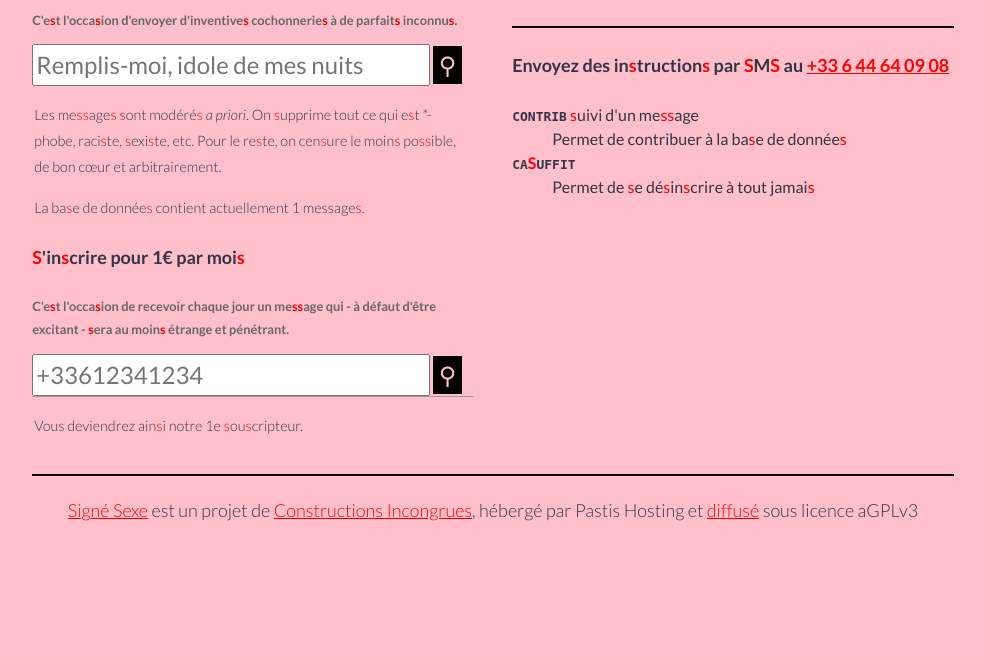
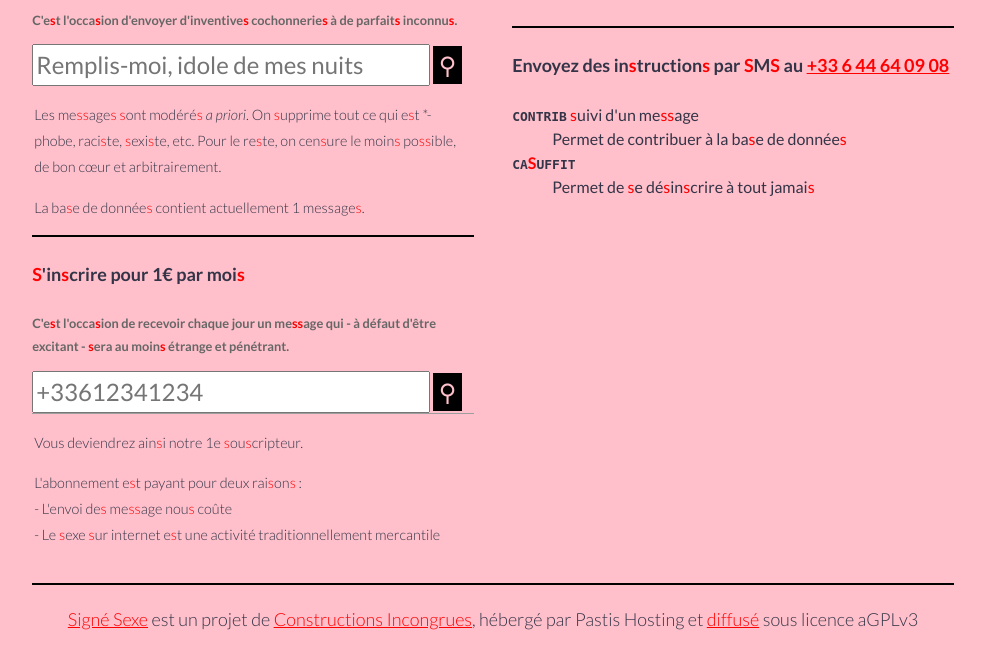
Before and after one commit to constructions-incongrues/fr.partouze-cagoule.signesexe, a PHP site: page / in a window 1280 px wide. Shown: the part 891-1552 px from the top of the page, without its empty margins (147-1132 px from the left). Before the commit the page ends 1412 px from the top, so only its background shows below. Run offline with PHP 8.4, Linux system fonts and the light colour scheme; some libraries are stand-ins or nearby versions; grey boxes are pictures that could not be loaded.

Commit message:
[ui/index] Explications du paiement / meilleure gestion des messages d'erreur

```diff
--- a/src/public/index.php
+++ b/src/public/index.php
@@ -67,7 +67,7 @@ if (filter_input(INPUT_GET, 'sexto') == 'added') {
 					<div class="logo" title="Victor Vasarely">
 <?php endif; ?>
 					</div>
-                    <h4>Contribuer gratuitement et avec entrain</h4>
+                    <h4 id="contribute">Contribuer gratuitement et avec entrain</h4>
                     <p class="incentive">C'e<span class="red">s</span>t l'occa<span class="red">s</span>ion d'envoyer d'inventive<span class="red">s</span> cochonnerie<span class="red">s</span> à de parfait<span class="red">s</span> inconnu<span class="red">s</span>.</p>
                     <span class="form">
                         <form method="POST" action="api.php">
@@ -85,17 +85,25 @@ if (filter_input(INPUT_GET, 'sexto') == 'added') {
                         </p>
                     </legend>
 
-                    <h4><span class="red">S</span>'in<span class="red">s</span>crire pour 1€ par moi<span class="red">s</span></h4>
+                    <hr>
+
+                    <h4 id="subscribe"><span class="red">S</span>'in<span class="red">s</span>crire pour 1€ par moi<span class="red">s</span></h4>
                     <p class="incentive">C'e<span class="red">s</span>t l'occa<span class="red">s</span>ion de recevoir chaque jour un me<span class="red">s</span><span class="red">s</span>age qui - à défaut d'être excitant - <span class="red">s</span>era au moin<span class="red">s</span> étrange et pénétrant.</p>
                     <form action="https://www.paypal.com/cgi-bin/webscr" method="post" target="_top" id="paypal">
                         <input type="hidden" name="cmd" value="_s-xclick">
                         <input type="hidden" name="hosted_button_id" value="TQ5RJ2SCNBX2Y">
-                        <input type="hidden" name="on0" value="Votre numéro de téléphone"><span style="font-weight: Alegreya;"></span> <input type="text" name="os0" maxlength="200" required pattern="\+[0-9]{2}[0-9]{9}" placeholder="+33612341234" onfocus="this.placeholder=''">
+                        <input type="hidden" name="on0" value="Votre numéro de téléphone"><span style="font-weight: Alegreya;"></span> <input type="text" name="os0" maxlength="200" required pattern="\+[0-9]{2}[0-9]{9}" placeholder="+33612341234" onfocus="this.placeholder=''" title="Le numéro de téléphone doit être au format +33612341234">
                         <input type="submit" value="⚲" title="GO !">
                         <img alt="" border="0" src="https://www.paypalobjects.com/fr_FR/i/scr/pixel.gif" width="1" height="1">
                     </form>
+
                     <legend>
                         <p>Vous deviendrez ain<span class="red">s</span>i notre <?php echo $nbSubscribers ?>e <span class="red">s</span>ou<span class="red">s</span>cripteur.</p>
+                        <p>L'abonnement e<span class="red">s</span>t payant pour deux rai<span class="red">s</span>on<span class="red">s</span> :<br>
+                            - L'envoi de<span class="red">s</span> me<span class="red">s</span><span class="red">s</span>age nou<span class="red">s</span> coûte<br>
+                            - Le <span class="red">s</span>exe <span class="red">s</span>ur internet e<span class="red">s</span>t une activité traditionnellement mercantile
+                        </p>
+                        </ul>
                     </legend>
                 </div>
 
```
